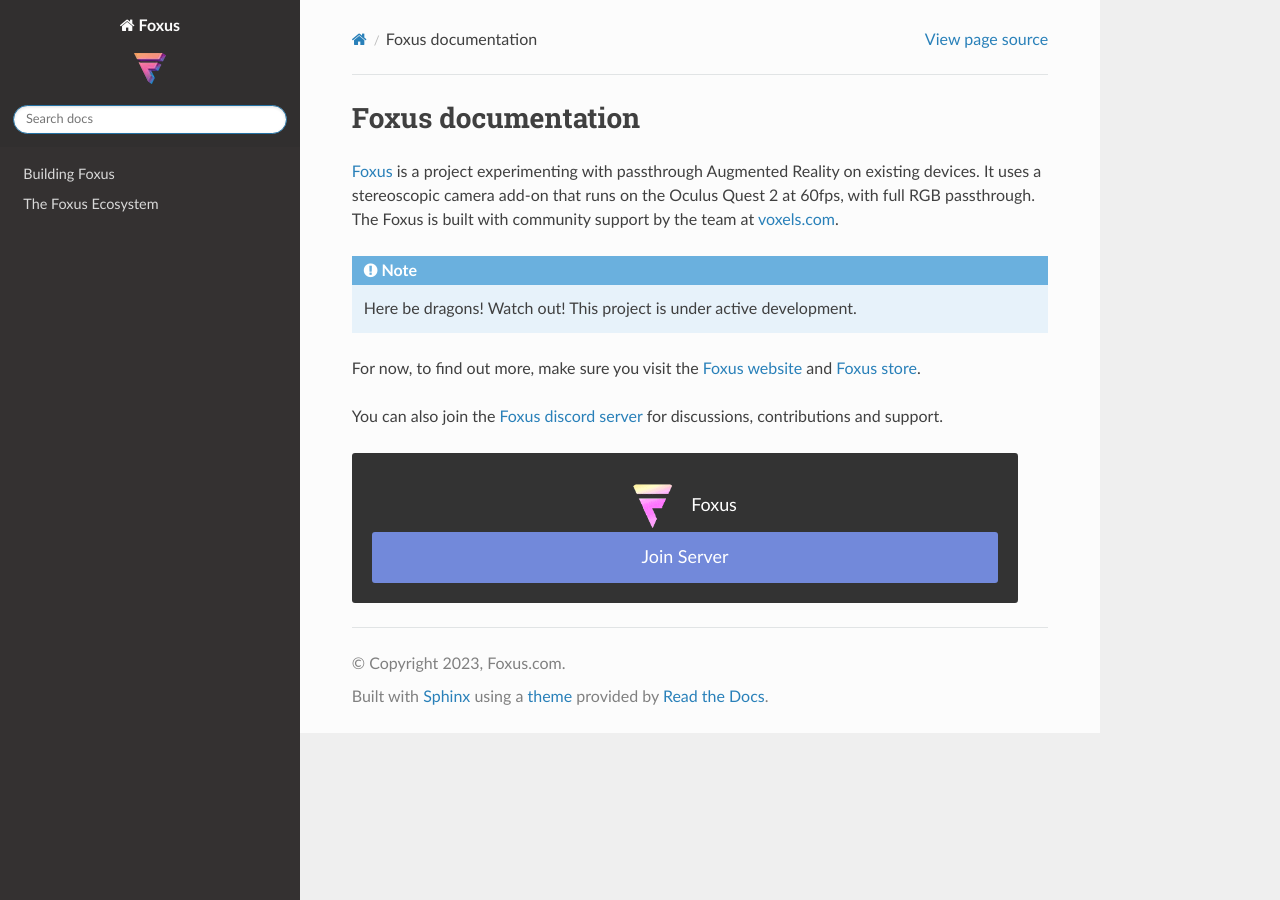
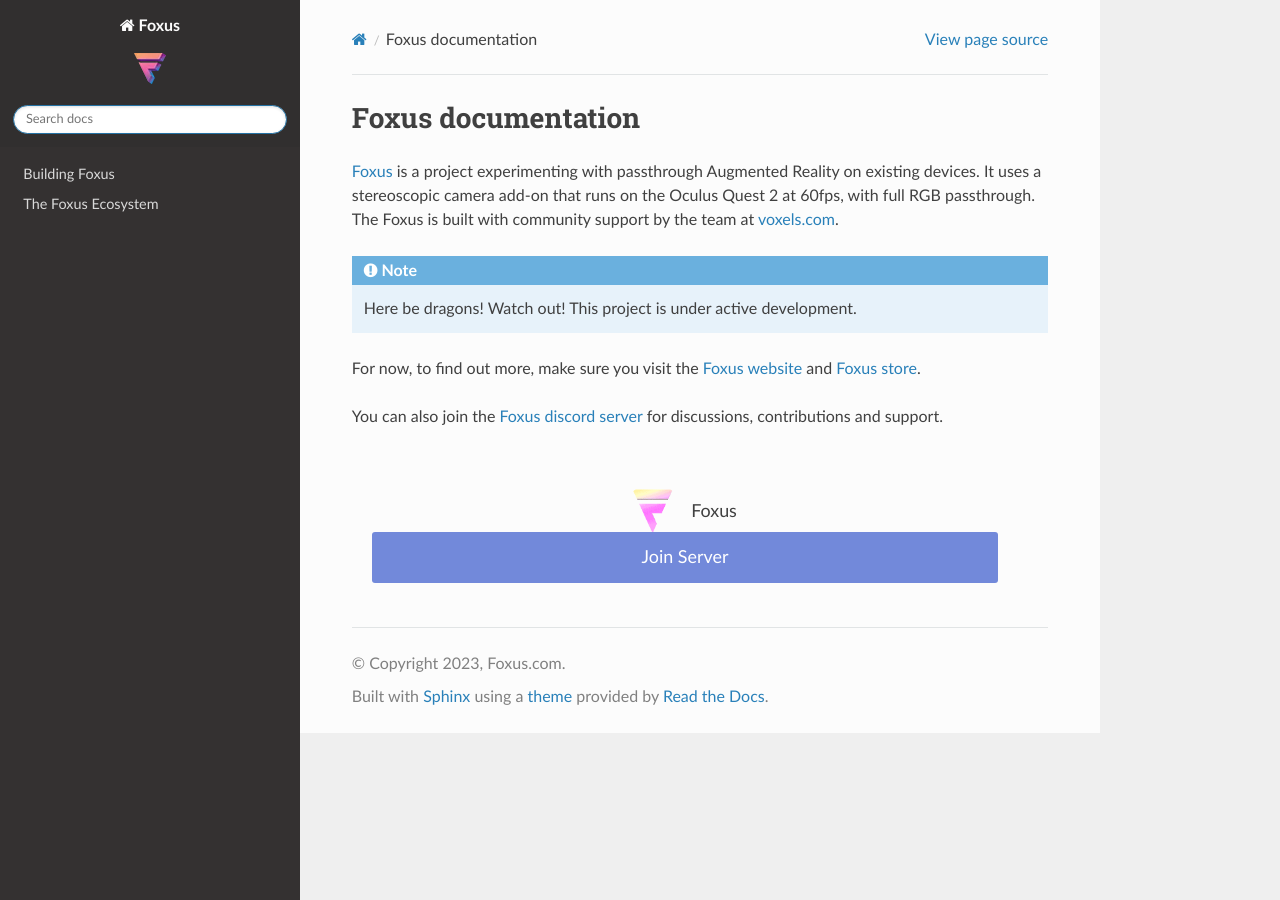
Before and after one commit to teamfoxus/foxus-docs, a Sphinx documentation site: the page built from docs/source/index.rst, in a window 1280 px wide. Built offline with Sphinx 7.4.7 and the Read the Docs theme 2.0.0, drawn with Linux system fonts in a browser that asks for light colours.

Commit message:
fiddling with html like a lunatic

```diff
--- a/docs/source/_static/discordwidget.css
+++ b/docs/source/_static/discordwidget.css
@@ -2,8 +2,7 @@
     width:calc(100% - 30px);
     position:relative;
     height:150px;
-    background:#333;
-    color:white;
+    background:#fcfcfc;;
     font-size:1.12em;
     display:flex;
     text-align:center;
@@ -30,7 +29,7 @@
 }
 
 .j {
-    height:60%;
+    height:70%;
     display:flex;
     flex-wrap:wrap;
     justify-content:center;
```
